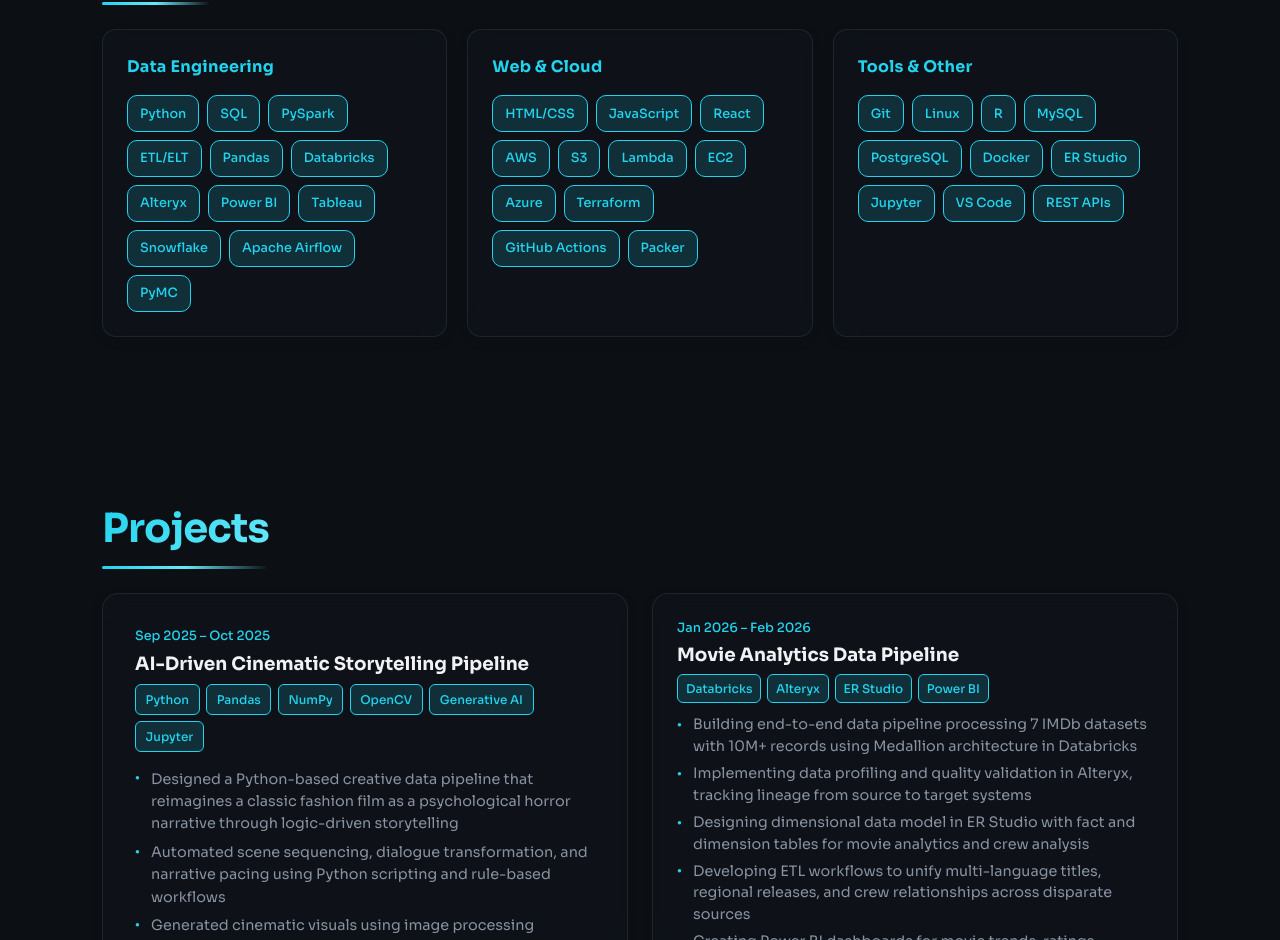
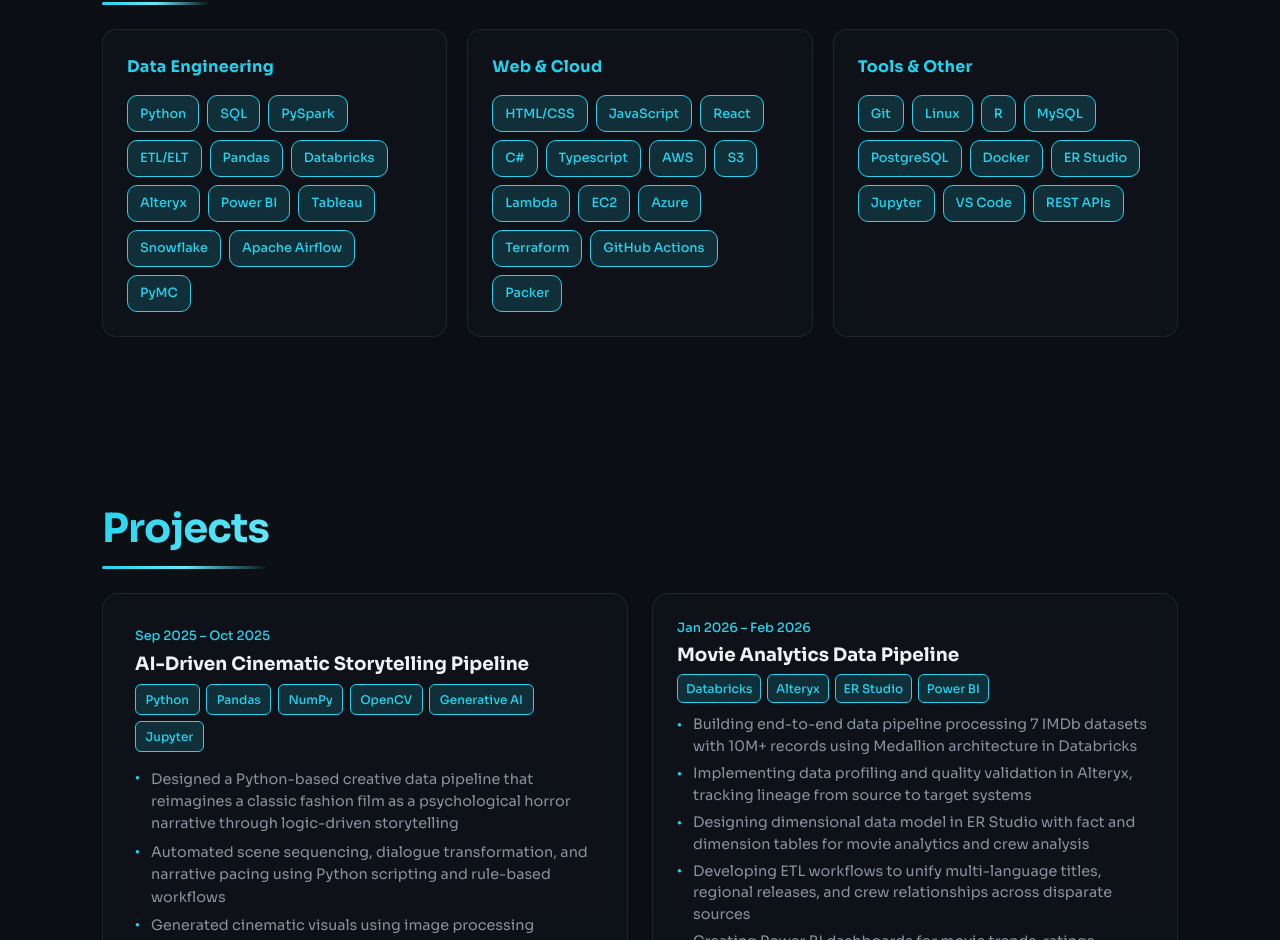
Before and after one commit to Kavya-Mehta/Portfolio-Website, a React (Vite) app: page / in a window 1280 px wide. Shown: the part 2737-3677 px from the top of the page. Built offline with nearby package versions, Linux system fonts and the light colour scheme.

Commit message:
Updated education details

```diff
--- a/src/components/Skills.jsx
+++ b/src/components/Skills.jsx
@@ -24,6 +24,8 @@
       "HTML/CSS",
       "JavaScript",
       "React",
+      "C#",
+      "Typescript",
       "AWS",
       "S3",
       "Lambda",
```
